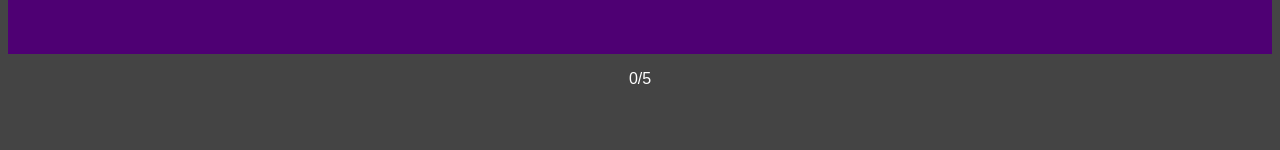
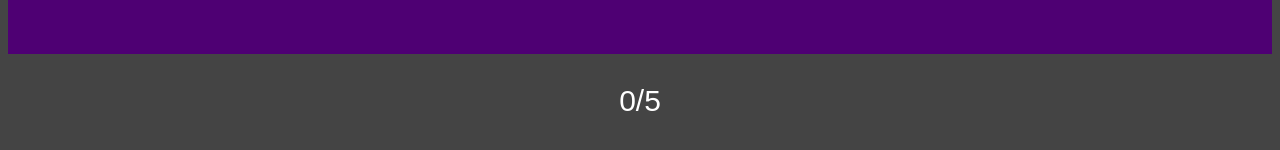
Before and after one commit to DanyTPG/ReactionSpeedTest, a plain HTML site: page index.html in a window 1280 px wide. Shown: the part 498-648 px from the top of the page. Drawn offline with Linux system fonts and the light colour scheme.

Commit message:
Update index.html

```diff
--- a/index.html
+++ b/index.html
@@ -16,7 +16,7 @@
 	<div id="start">click to start!</div>
 	<div id="soon">TOO SOON! click to restart.</div>
         <div id="shape"></div>
-	<p id="progress">0/5</p>
+	<p id="progress" style="font-size: 30;">0/5</p>
 
         <script type="text/javascript" src="script.js"></script>
     </body>
```
